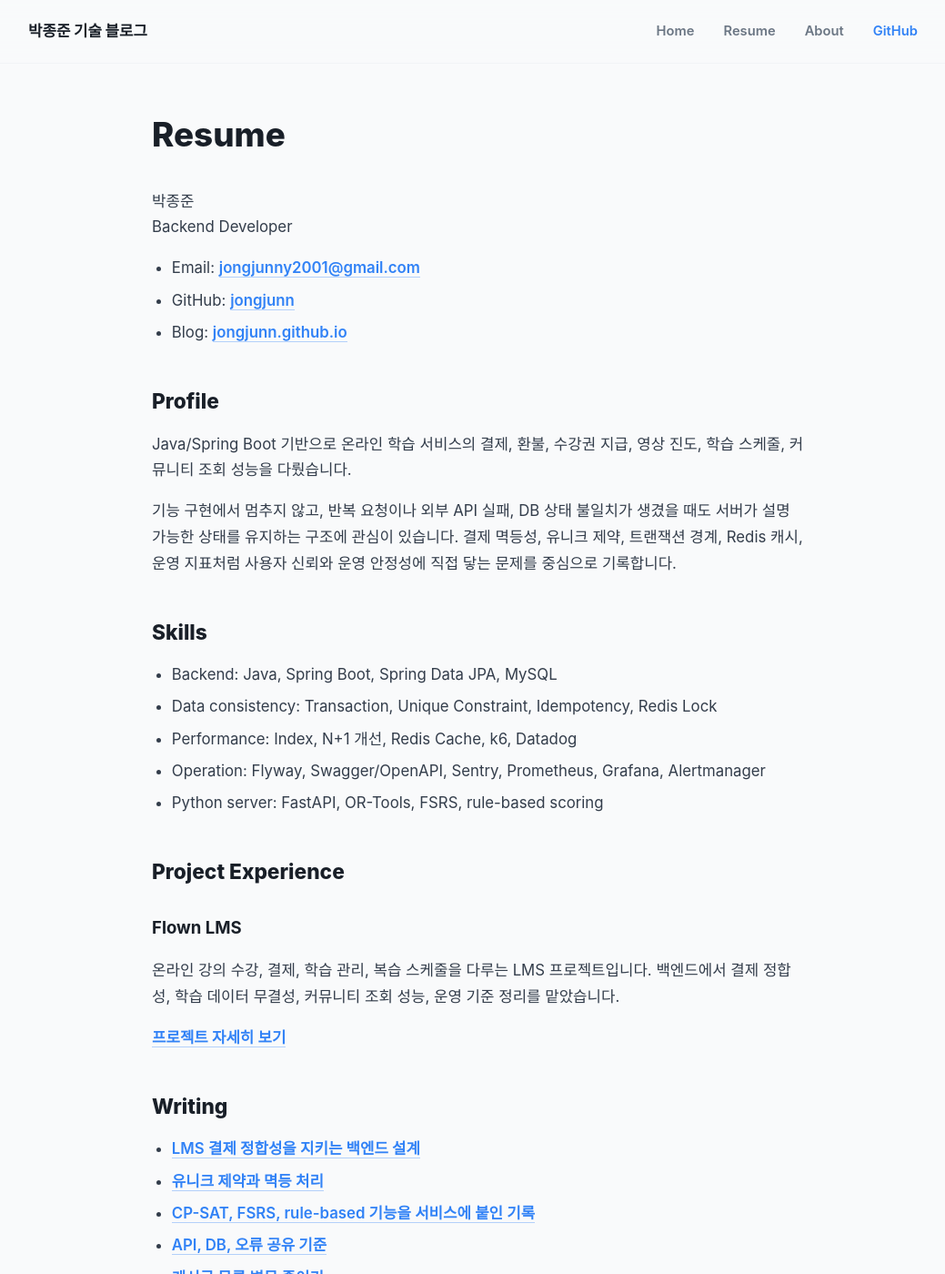
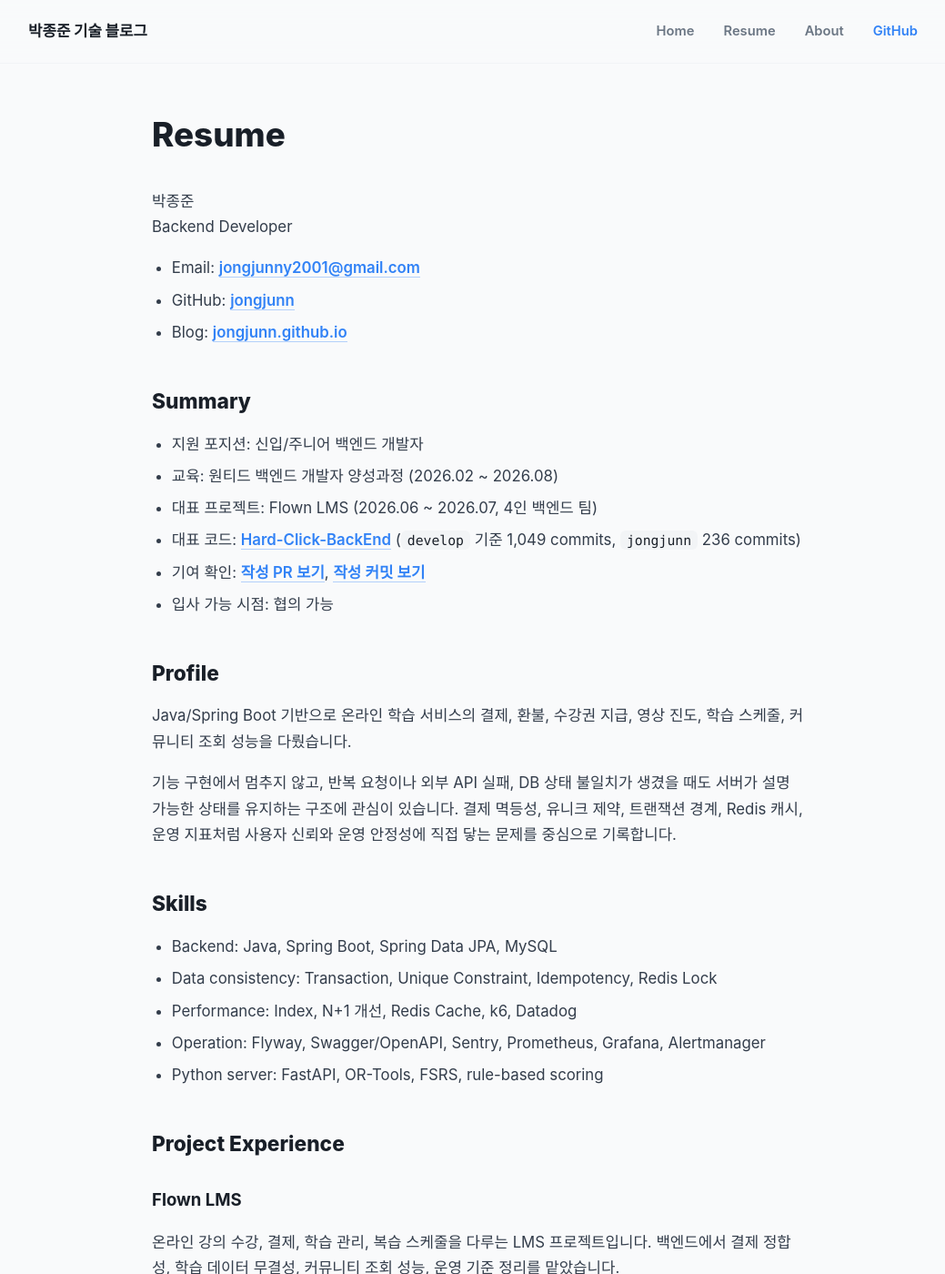
Before and after one commit to jongjunn/jongjunn.github.io, a Jekyll site: the page built from resume.md, in a window 1280 px wide and 1400 px high. Shown: the whole window at 91% size, without its empty margins (113-1152 px from the left). Built offline with Jekyll 4.4.1, drawn with Linux system fonts in a browser that asks for light colours; some web fonts are replaced.

Commit message:
Add resume evidence links

```diff
--- a/resume.md
+++ b/resume.md
@@ -10,6 +10,15 @@ Backend Developer
 - Email: <jongjunny2001@gmail.com>
 - GitHub: [jongjunn](https://github.com/jongjunn)
 - Blog: [jongjunn.github.io](https://jongjunn.github.io)
+
+## Summary
+
+- 지원 포지션: 신입/주니어 백엔드 개발자
+- 교육: 원티드 백엔드 개발자 양성과정 (2026.02 ~ 2026.08)
+- 대표 프로젝트: Flown LMS (2026.06 ~ 2026.07, 4인 백엔드 팀)
+- 대표 코드: [Hard-Click-BackEnd](https://github.com/Hard-Click/Hard-Click-BackEnd) (`develop` 기준 1,049 commits, `jongjunn` 236 commits)
+- 기여 확인: [작성 PR 보기](https://github.com/Hard-Click/Hard-Click-BackEnd/pulls?q=is%3Apr+author%3Ajongjunn), [작성 커밋 보기](https://github.com/Hard-Click/Hard-Click-BackEnd/commits/develop/?author=jongjunn)
+- 입사 가능 시점: 협의 가능
 
 ## Profile
 
@@ -31,6 +40,8 @@ Java/Spring Boot 기반으로 온라인 학습 서비스의 결제, 환불, 수
 
 온라인 강의 수강, 결제, 학습 관리, 복습 스케줄을 다루는 LMS 프로젝트입니다. 백엔드에서 결제 정합성, 학습 데이터 무결성, 커뮤니티 조회 성능, 운영 기준 정리를 맡았습니다.
 
+[대표 코드](https://github.com/Hard-Click/Hard-Click-BackEnd) / [작성 커밋](https://github.com/Hard-Click/Hard-Click-BackEnd/commits/develop/?author=jongjunn) / [작성 PR](https://github.com/Hard-Click/Hard-Click-BackEnd/pulls?q=is%3Apr+author%3Ajongjunn)
+
 [프로젝트 자세히 보기](/project/)
 
 ## Writing
```
Also changed, not shown: _posts/2026-08-01-payment-consistency.md (+16 -0 lines), about.md (+1 -0 lines), project.md (+4 -0 lines).
